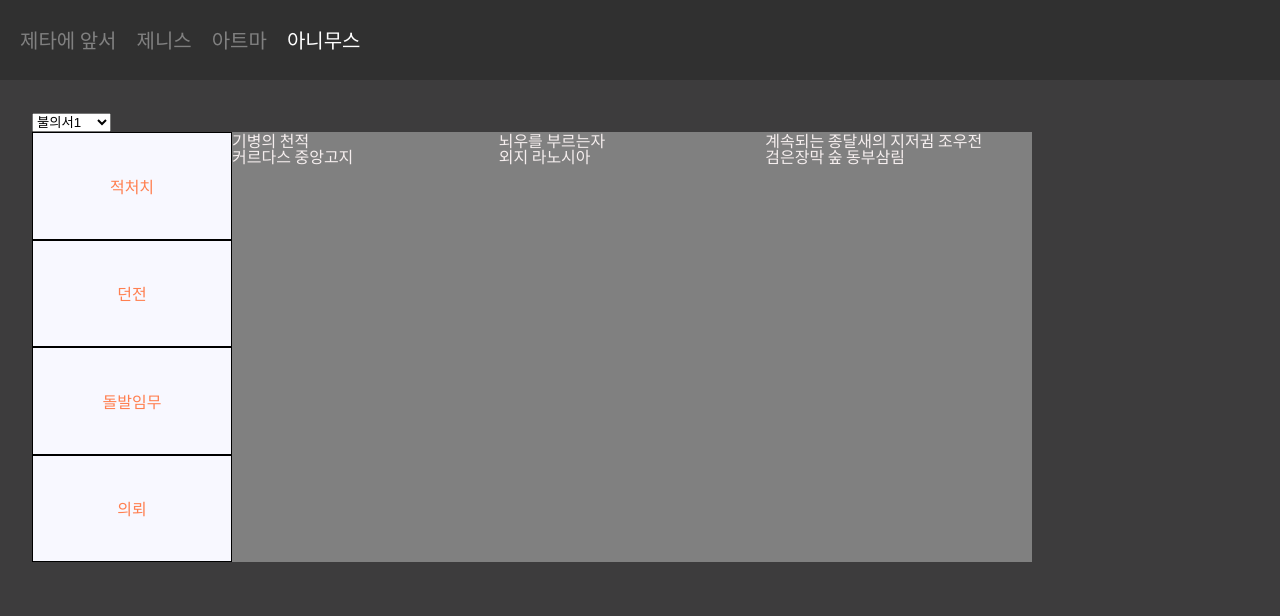
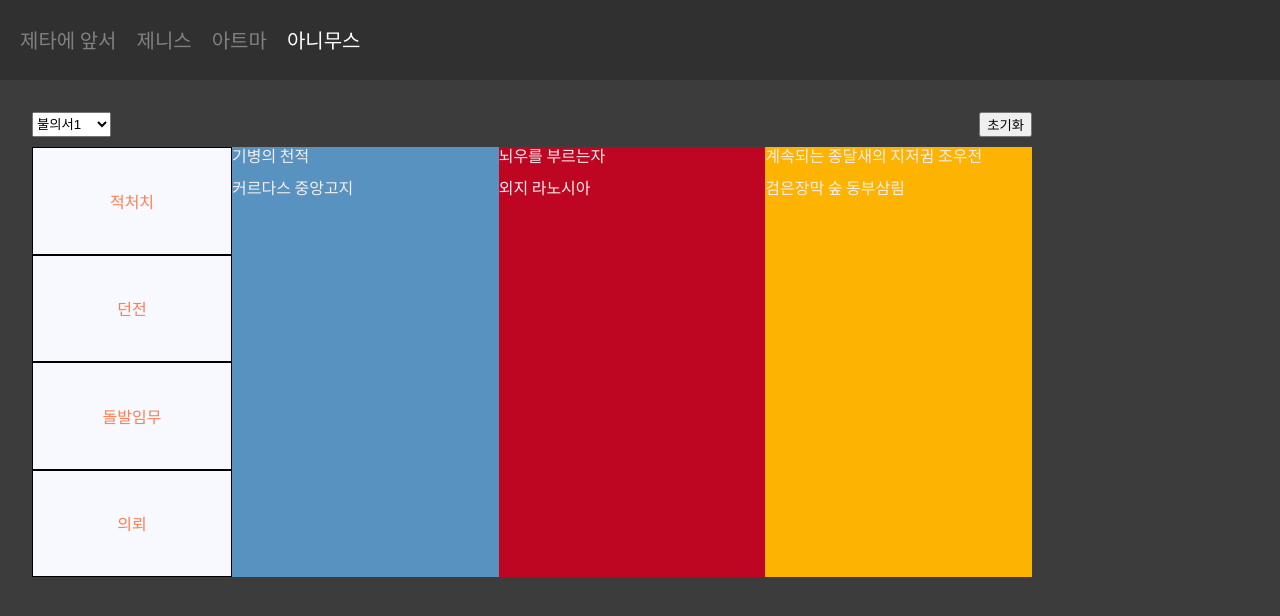
Before and after one commit to Crteas/ffxivZeta, a React (Create React App) app: page /animus in a window 1280 px wide. Both pictures are taken after a click on the element "돌발임무". Shown: the top 616 px of the page. Built offline with nearby package versions, Linux system fonts and the light colour scheme.

Commit message:
Add Save & Update css

```diff
--- a/package.json
+++ b/package.json
@@ -24,7 +24,9 @@
     "start": "react-scripts start",
     "build": "react-scripts build",
     "test": "react-scripts test",
-    "eject": "react-scripts eject"
+    "eject": "react-scripts eject",
+    "deploy": "gh-pages -d build",
+    "predeploy": "npm run build"
   },
   "eslintConfig": {
     "extends": [
--- a/public/index.html
+++ b/public/index.html
@@ -10,7 +10,7 @@
       content="Web site created using create-react-app"
     />
     <link rel="apple-touch-icon" href="%PUBLIC_URL%/logo192.png" />
-    <link rel="manifest" href="%PUBLIC_URL%/manifest.json" />
+    <link rel="/manifest" href="%PUBLIC_URL%/manifest.json" />
     <link rel="preconnect" href="https://fonts.googleapis.com" />
     <link rel="preconnect" href="https://fonts.gstatic.com" crossorigin />
     <link
--- a/src/Router.tsx
+++ b/src/Router.tsx
@@ -9,7 +9,7 @@ import Atma from "./screens/Atma";
 
 const router = createBrowserRouter([
   {
-    path: "/",
+    path: "",
     element: <App />,
     children: [
       {
--- a/src/data/totb.ts
+++ b/src/data/totb.ts
@@ -224,7 +224,7 @@ export const skyfireObj2: ItotbObj = {
       },
     },
   ],
-  dungeon: ["브레이플록스의 야영지", "방랑자의 궁전", "구리종 광산(어려움)"],
+  dungeon: ["브레이플록스의 야영지", "방랑자의 궁전", "구리종 광산 H"],
   FATEs: [
     { name: "남쪽 방파벽 전투: 주력부대 습격", location: "서부 라노시아" },
     { name: "우리는 제2 전투대대", location: "남부 다날란" },
@@ -333,11 +333,7 @@ export const netherfire: ItotbObj = {
       },
     },
   ],
-  dungeon: [
-    "카른의 무너진 사원",
-    "하우케타 별궁(어려움)",
-    "할라탈리 수련장(어려움)",
-  ],
+  dungeon: ["카른의 무너진 사원", "하우케타 별궁 H", "할라탈리 수련장 H"],
   FATEs: [
     { name: "잔인한 악귀", location: "모르도나" },
     { name: "무지무지 즐거운 버섯따기", location: "검은장막 숲 동부삼림" },
@@ -449,7 +445,12 @@ export const skyfall: ItotbObj = {
       },
     },
   ],
-  dungeon: ["구리종 광산", "제멜 요새", "브레이플록스의 야영지(어려움)"],
+  dungeon: [
+    "구리종 광산",
+    "제멜 요새",
+    `브레이플록스의 야영지
+         H`,
+  ],
   FATEs: [
     { name: "입 큰 악귀", location: "커르다스 중앙고지" },
     { name: "이국에서 온 괴물곤충", location: "서부 라노시아" },
@@ -558,7 +559,7 @@ export const skyfall2: ItotbObj = {
       },
     },
   ],
-  dungeon: ["토토라크 감옥", "옛 암다포르 성", "하우케타 별궁(어려움)"],
+  dungeon: ["토토라크 감옥", "옛 암다포르 성", "하우케타 별궁 H"],
   FATEs: [
     { name: "북쪽 방파벽 전투: 주력 부대 습격", location: "서부 라노시아" },
     { name: "늪지대의 원혼", location: "모르도나" },
@@ -777,7 +778,7 @@ export const skywind: ItotbObj = {
       },
     },
   ],
-  dungeon: ["사스타샤 침식 동굴", "금빛 골짜기", "할라탈리 수련장(어려움)"],
+  dungeon: ["사스타샤 침식 동굴", "금빛 골짜기", "할라탈리 수련장 H"],
   FATEs: [
     { name: "수송부대 방어명령", location: "고지 라노시아" },
     { name: "음험한 마물", location: "검은장막 숲 중부삼림" },
@@ -887,11 +888,7 @@ export const skywind2: ItotbObj = {
       },
     },
   ],
-  dungeon: [
-    "하우케타 별궁",
-    "구리종 광산(어려움)",
-    "브레이플록스의 야영지(어려움)",
-  ],
+  dungeon: ["하우케타 별궁", "구리종 광산 H", "브레이플록스의 야영지 H"],
   FATEs: [
     { name: "친구와 가족", location: "남부 다날란" },
     { name: "최후의 멧돼지 왕", location: "검은장막 숲 남부삼림" },
--- a/src/screens/Animus.tsx
+++ b/src/screens/Animus.tsx
@@ -11,13 +11,13 @@ import {
   skywind2,
   skyearth,
 } from "../data/totb";
-const localColor = {
-  laNoscea: "#BE0622",
-  blackforest: { bgColor: "#FCB301", font: "#161616" },
-  uldah: { bgColor: "#0B0304", font: "#FFCE03" },
-  morDhona: "#C170BA",
-  coerthas: "#5792C0",
-};
+// const localColor = {
+//   laNoscea: "#BE0622",
+//   blackforest: { bgColor: "#FCB301", font: "#161616" },
+//   uldah: { bgColor: "#0B0304", font: "#FFCE03" },
+//   morDhona: "#C170BA",
+//   coerthas: "#5792C0",
+// };
 
 const Wrapper = styled.div`
   padding-left: 32px;
@@ -117,17 +117,41 @@ const EnemyItems = styled.div<{ bgColor: string }>`
   }
 `;
 
-//* 세개 다 똑같은 형태니까 상속받는게 효율적일듯 .
+// 세개 다 똑같은 형태니까 상속받는게 효율적일듯 .
 
 const AnimusBox = styled.div`
   display: grid;
   grid-template-columns: repeat(3, 1fr);
 `;
 const TotbDungeonBox = styled(AnimusBox)``;
-const DungeonItem = styled.div``;
+const DungeonItem = styled.div`
+  background-color: #2cbe93;
+  color: #ffffff;
+  border: 1px solid black;
+  display: flex;
+  justify-content: center;
+  align-items: center;
+  font-size: 24px;
+`;
 
 const TotbFATEsBox = styled(AnimusBox)``;
-const TotbFATEsItem = styled.div``;
+const TotbFATEsItem = styled.div<{ bgColor: string }>`
+  display: flex;
+  flex-direction: column;
+  background-color: ${(props) =>
+    props.bgColor.match(/다날란/)
+      ? "#0B0304"
+      : props.bgColor.match(/커르다스/)
+      ? "#5792C0"
+      : props.bgColor.match(/모르도나/)
+      ? "#C170BA"
+      : props.bgColor.match(/검은장막/)
+      ? "#FCB301"
+      : props.bgColor.match(/라노시아/)
+      ? "#BE0622"
+      : null};
+  color: ${(props) => (props.bgColor.match(/다날란/) ? "#FFCE03" : null)};
+`;
 const TotbLevesBox = styled(AnimusBox)``;
 const TotbLevesItem = styled.div<{ bgColor: string }>`
   background-color: ${(props) =>
@@ -149,6 +173,7 @@ const GCMark = styled.img`
 function Animus() {
   const [totbObj, setTotbObj] = useState(skyfireObj);
   const [currentSection, setCurrentSection] = useState("Enemy");
+  const [saveArr, setSaveArr] = useState<string[]>([]);
 
   // sorting EnemyArray
   // useEffect(() => {
@@ -213,9 +238,33 @@ function Animus() {
         alert("뭔가 잘못되었습니다.");
     }
   };
+  useEffect(() => {
+    const a = localStorage.getItem("EnemyCheck");
+    if (a) {
+      const b = JSON.parse(a);
+      setSaveArr(b);
+    }
+  }, []);
+
+  useEffect(() => {
+    localStorage.setItem("EnemyCheck", JSON.stringify(saveArr));
+  }, [saveArr]);
+
+  function resetClick() {
+    localStorage.setItem("EnemyCheck", "");
+    setSaveArr([]);
+  }
 
   return (
     <Wrapper>
+      <div
+        style={{
+          display: "flex",
+          justifyContent: "space-between",
+          width: "1000px",
+          paddingBottom: "10px",
+        }}
+      >
         <select onChange={selectChange}>
           <option value={"fire1"}>불의서1</option>
           <option value={"fire2"}>불의서2</option>
@@ -227,6 +276,8 @@ function Animus() {
           <option value={"wind2"}>바람의서2</option>
           <option value={"earth"}>땅의서1</option>
         </select>
+        <button onClick={resetClick}>초기화</button>
+      </div>
       <TotbBox>
         <TotbCategory>
           <TotbItems onClick={onEnemyBtn}>적처치</TotbItems>
@@ -240,7 +291,19 @@ function Animus() {
               <EnemyItems
                 onClick={(event) => {
                   event.currentTarget.classList.toggle("checked");
+                  if (saveArr.find((e) => e === item.enemyName)) {
+                    setSaveArr((prev) =>
+                      [...prev].filter((e) => e !== item.enemyName)
+                    );
+                  } else {
+                    setSaveArr((prev) => [...prev, item.enemyName]);
+                  }
                 }}
+                className={
+                  saveArr.find((e) => e === item.enemyName)
+                    ? "checked"
+                    : undefined
+                }
                 key={item.enemyName}
                 bgColor={item.location.region}
                 color={item.location.region}
@@ -264,8 +327,9 @@ function Animus() {
         ) : currentSection === "FATEs" ? (
           <TotbFATEsBox>
             {totbObj.FATEs.map((item, index) => (
-              <TotbFATEsItem key={index}>
+              <TotbFATEsItem key={index} bgColor={item.location}>
                 <div>{item.name}</div>
+                <br />
                 <div>{item.location}</div>
               </TotbFATEsItem>
             ))}
```
Lines whose indentation alone changed are shown as unchanged.
